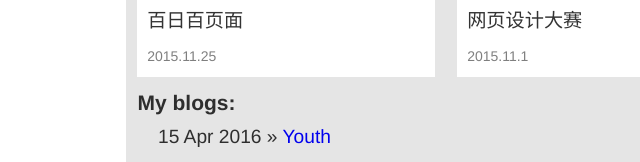
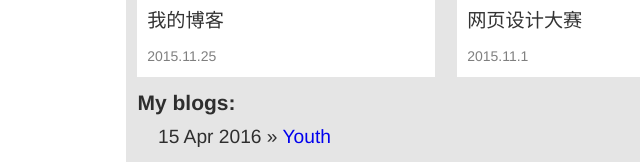
Before and after one commit to WuMengYu/WuMengYu.github.io, a plain HTML site: page index.html in a window 1280 px wide. Shown: the part 596-758 px from the top of the page, 34-674 px from the left. Drawn offline with Linux system fonts and the light colour scheme.

Commit message:
Update index.html

```diff
--- a/index.html
+++ b/index.html
@@ -18,8 +18,8 @@
 
 	<div class="container clearfix">
 		<div class="contain clearfix">
-			<a href="http://newming.github.io/100" class="contain-image"><img src="images/contain1.jpg" alt="百日百页面"></a>
-			<a href="http://newming.github.io/100"><p class="title">百日百页面</p></a>
+			<a href="https://wumengyu.github.io/blog" class="contain-image"><img src="images/contain1.jpg" alt="我的博客"></a>
+			<a href="https://wumengyu.github.io/blog"><p class="title">我的博客</p></a>
 			<p class="date">2015.11.25</p>
 		</div>
 		<div class="contain clearfix">
```
